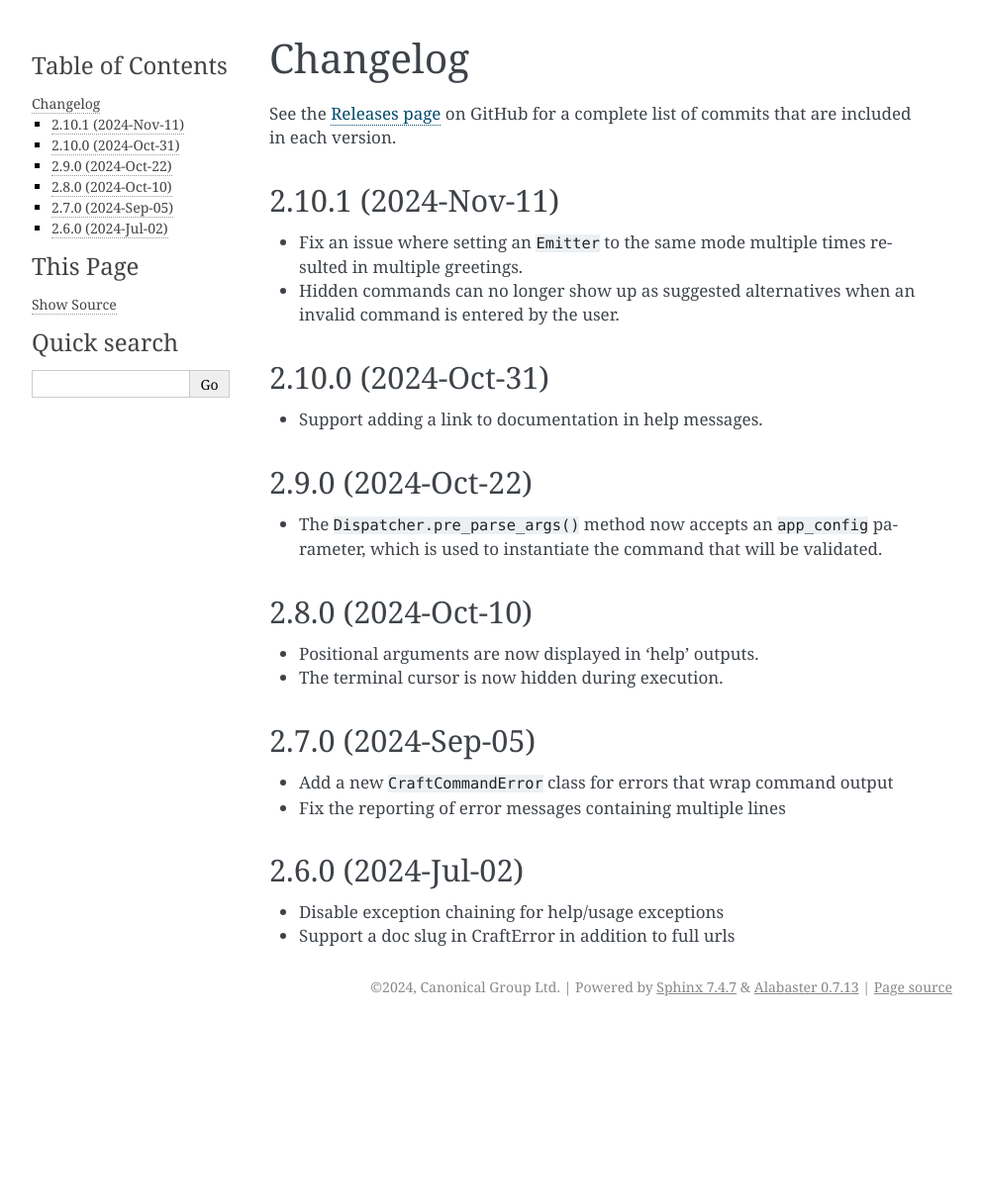
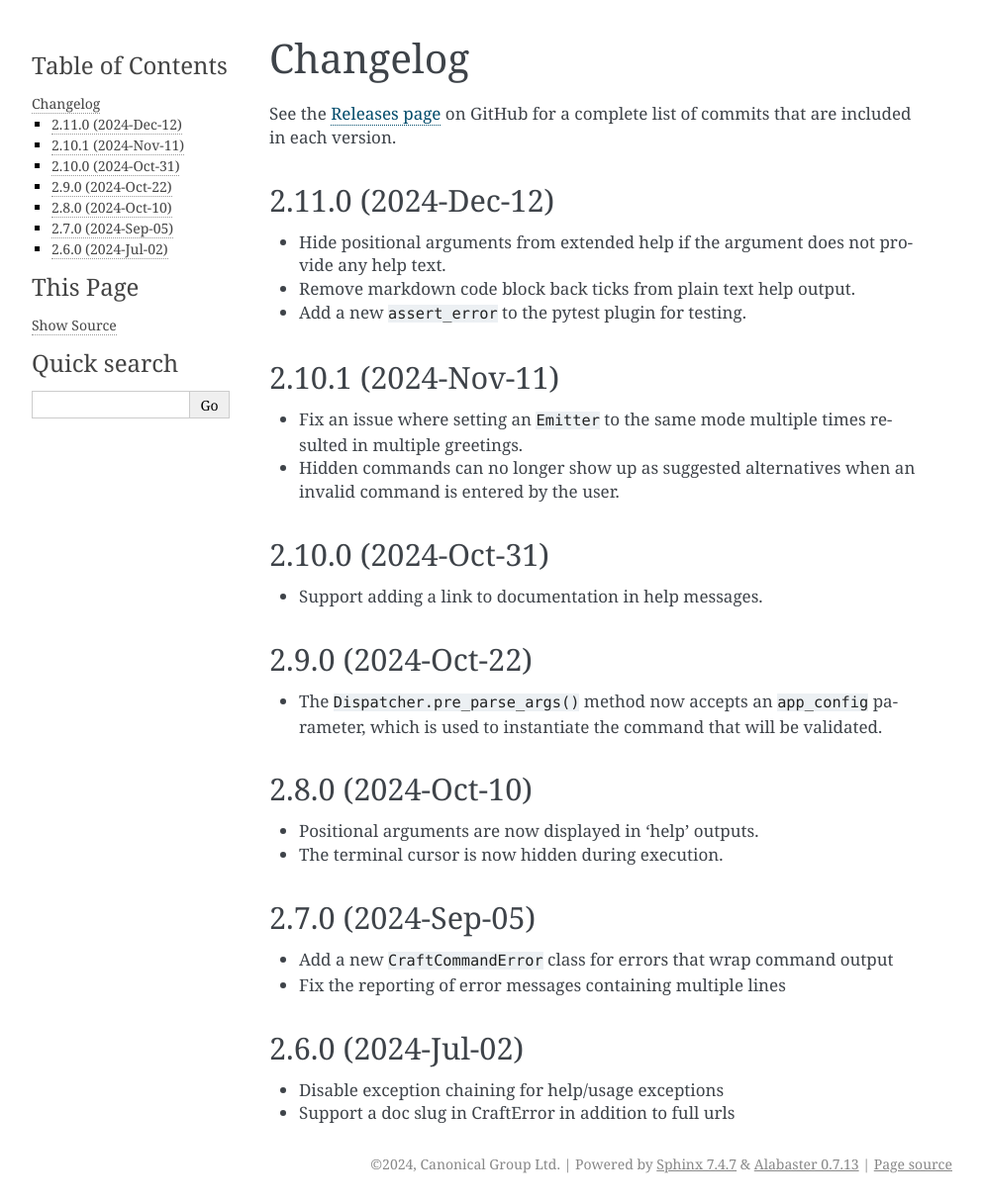
Before and after one commit to canonical/craft-cli, a Sphinx documentation site: the page built from docs/changelog.rst, in a window 1280 px wide. Shown: the whole page at 99% size, without its empty margins (148-1141 px from the left). Built offline with Sphinx 7.4.7, drawn with Linux system fonts in a browser that asks for light colours; pages that are not in the unit, such as notebooks, are missing from menus; before the commit the page ends 1037 px from its top, so only the background shows below that.

Commit message:
docs: changelog for 2.11.0
Signed-off-by: Sergio Schvezov <sergio.schvezov@canonical.com>

```diff
--- a/docs/changelog.rst
+++ b/docs/changelog.rst
@@ -6,6 +6,14 @@ Changelog
 
 See the `Releases page`_ on GitHub for a complete list of commits that are
 included in each version.
+
+2.11.0 (2024-Dec-12)
+--------------------
+
+- Hide positional arguments from extended help if the argument does not
+  provide any help text.
+- Remove markdown code block back ticks from plain text help output.
+- Add a new ``assert_error`` to the pytest plugin for testing.
 
 2.10.1 (2024-Nov-11)
 --------------------
```
